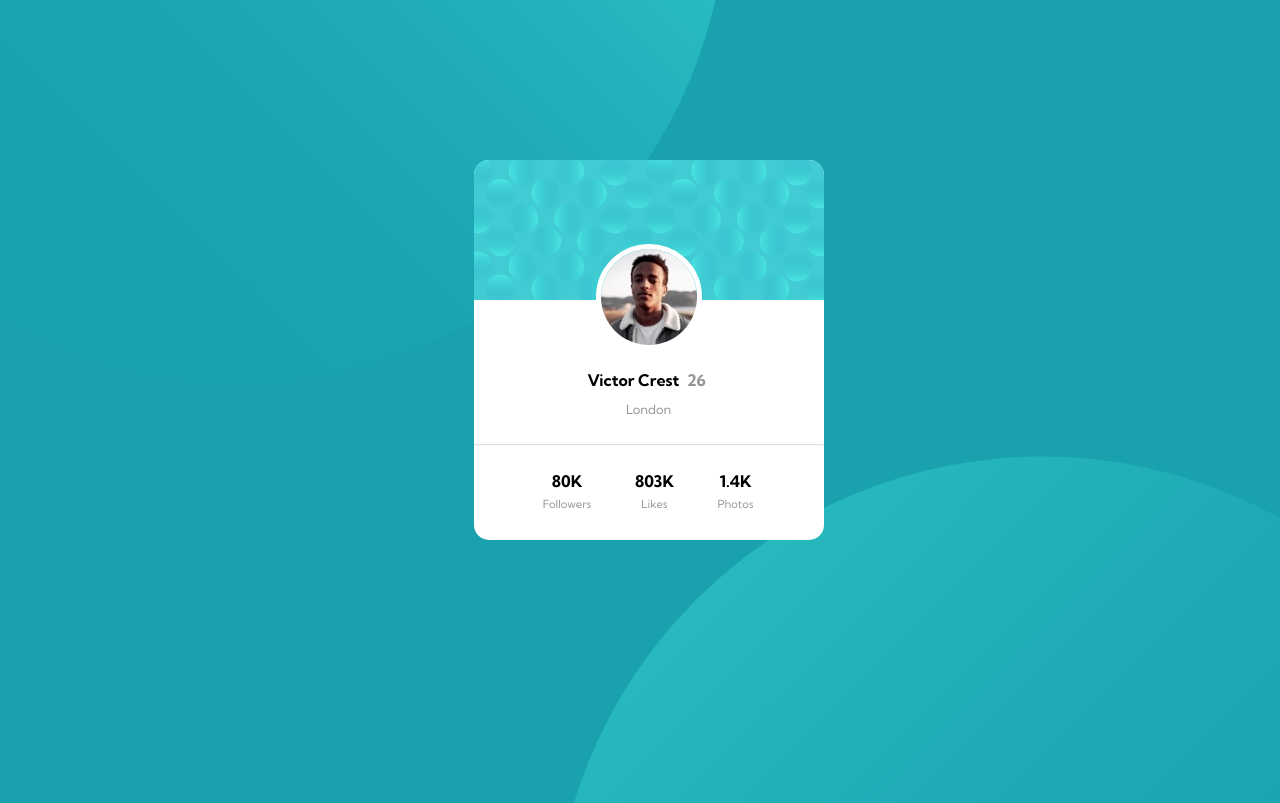
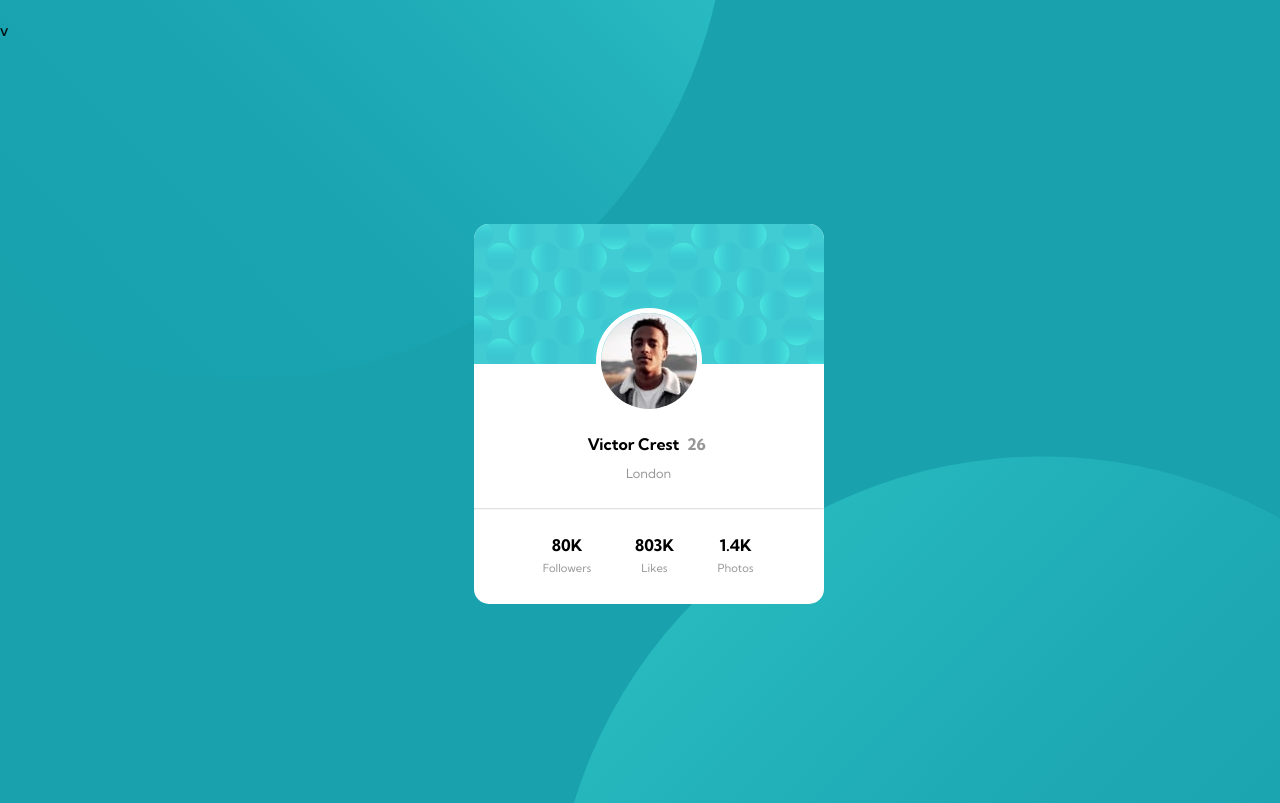
Before and after one commit to Karlof99/profile-card-component, a plain HTML site: page index.html in a window 1280 px wide. Shown: the top 803 px of the page. Drawn offline with Linux system fonts and the light colour scheme.

Commit message:
Adding section and its h6 tag

```diff
--- a/index.html
+++ b/index.html
@@ -12,12 +12,15 @@
 <link rel="stylesheet" href="styles.css">
 </head>
 <body>
+  <section>
+  <h6>V</h6>
   <figure class="top-circle">
     <img src="assets/bg-pattern-top.svg" alt="top circle">
   </figure>
   <figure class="bottom-circle">
     <img src="assets/bg-pattern-bottom.svg" alt="bottom circle">
   </figure>
+  </section>
   <main>
     <div class="card">
     <img class="bg-top-card" src="assets/bg-pattern-card.svg" alt="bg-pattern-card">
```
